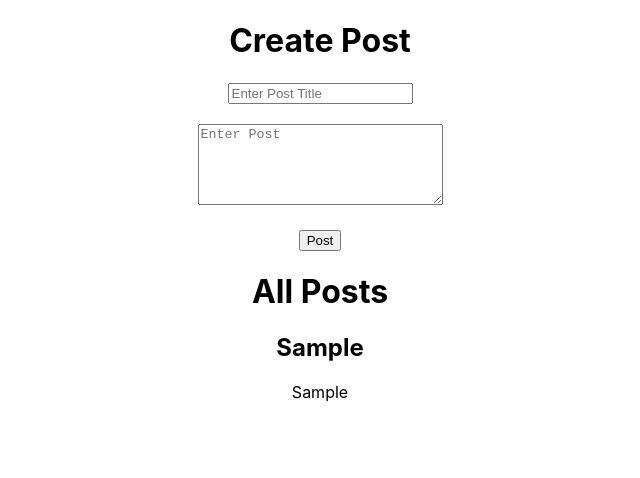
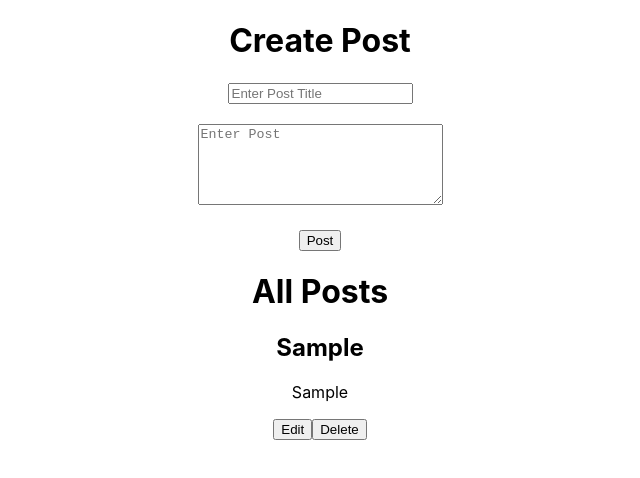
Before and after one commit to hyperdonutloop/redux-blog, a React (Create React App) app: page / in a window 1280 px wide. Both pictures are taken after typing "Sample", "Sample" into the empty fields and a click on the button "Post". Shown: the top 478 px of the page, without its empty margins (320-960 px from the left). Built offline with nearby package versions, Linux system fonts and the light colour scheme.

Commit message:
post successfully deletes

```diff
--- a/src/components/Post.js
+++ b/src/components/Post.js
@@ -1,4 +1,6 @@
 import React, { Component } from 'react';
+
+import { connect } from 'react-redux';
 
 class Post extends Component {
   render() {
@@ -6,9 +8,14 @@ class Post extends Component {
       <div>
         <h2>{this.props.post.title}</h2>
         <p>{this.props.post.message}</p>
+        <button>Edit</button>
+        <button onClick={() =>this.props.dispatch({
+            type: 'DELETE_POST',
+            id: this.props.post.id
+          })}>Delete</button>
       </div>
     );
   }
 }
 
-export default Post;
+export default connect()(Post);
--- a/src/reducers/postReducer.js
+++ b/src/reducers/postReducer.js
@@ -2,6 +2,8 @@ const postReducer = (state = [], action) => {
   switch(action.type) {
     case 'ADD_POST':
       return state.concat([action.data]);
+    case 'DELETE_POST':
+      return state.filter((post) => post.id !== action.id);
     default:
       return state;
   }
```
